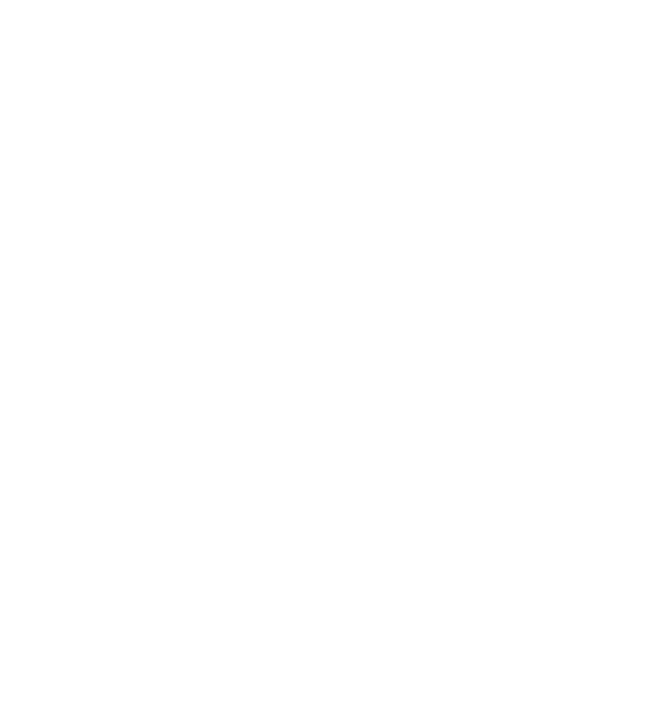
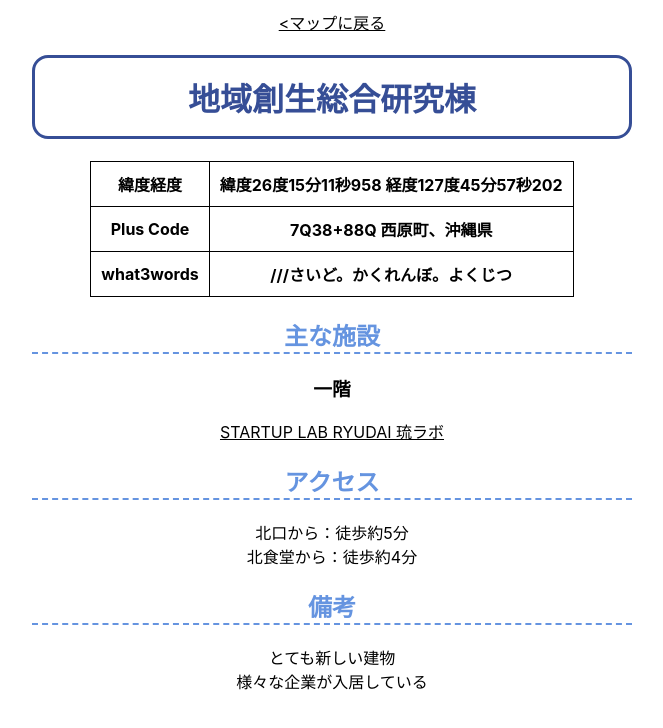
Before and after one commit to GEEK-CAMP-Vol-10-Team14/Ryudai-Map, a React (Create React App) app: page /BuildingTisoto in a window 1280 px wide. Before the commit this address had no page. Shown: the top 728 px of the page, without its empty margins (308-971 px from the left). Built offline with nearby package versions, Linux system fonts and the light colour scheme.

Commit message:
add pages

```diff
--- a/src/App.js
+++ b/src/App.js
@@ -7,6 +7,7 @@
 import { BuildingThree } from './pages/BuildingThree';
 import { BuildingFour } from './pages/BuildingFour';
 import { BuildingKitaShokudou } from './pages/BuildingKitaShokudou';
+import { BuildingTisoto } from './pages/BuildingTisoto';
 
 function App() {
   return (
@@ -18,6 +19,7 @@
         <Route path='/BuildingThree' element={ <BuildingThree /> } />
         <Route path='/BuildingFour' element={ <BuildingFour /> } />
         <Route path='/BuildingKitaShokudou' element={ <BuildingKitaShokudou /> } />
+        <Route path='/BuildingTisoto' element={ <BuildingTisoto /> } />
       </Routes>
     </div>
   );
--- a/src/pages/BuildingKitaShokudou.js
+++ b/src/pages/BuildingKitaShokudou.js
@@ -34,8 +34,7 @@
 
             <h2>アクセス</h2>
             <p>
-                北口から：徒歩約7分<br></br>
-                北食堂から：徒歩約3分
+                北口から：徒歩約5分
             </p>
 
             <h2>備考</h2>
--- /dev/null
+++ b/src/pages/BuildingTisoto.js
@@ -0,0 +1,39 @@
+// src/routes/BuildingTisoto.js
+import './pages.css';
+export const BuildingTisoto = () =>{
+    return (
+        <div className='main'>
+            <a href=".." >&lt;マップに戻る</a>
+            <h1>地域創生総合研究棟</h1>
+            <table border="1">
+                <tr>
+                    <th>緯度経度</th>
+                    <th>緯度26度15分11秒958 経度127度45分57秒202</th>
+                </tr>
+                <tr>
+                    <th>Plus Code</th>
+                    <th>7Q38+88Q 西原町、沖縄県</th>
+                </tr>
+                <tr>
+                    <th>what3words</th>
+                    <th>&#47;&#47;&#47;さいど。かくれんぼ。よくじつ</th>
+                </tr>
+            </table>
+            <h2>主な施設</h2>
+            <h3>一階</h3>
+                <a href='https://ryulab.jp/'>STARTUP LAB RYUDAI 琉ラボ</a>
+
+            <h2>アクセス</h2>
+            <p>
+                北口から：徒歩約5分<br></br>
+                北食堂から：徒歩約4分
+            </p>
+
+            <h2>備考</h2>
+            <p>
+                とても新しい建物<br></br>
+                様々な企業が入居している
+            </p>
+        </div>
+    )
+}
```
